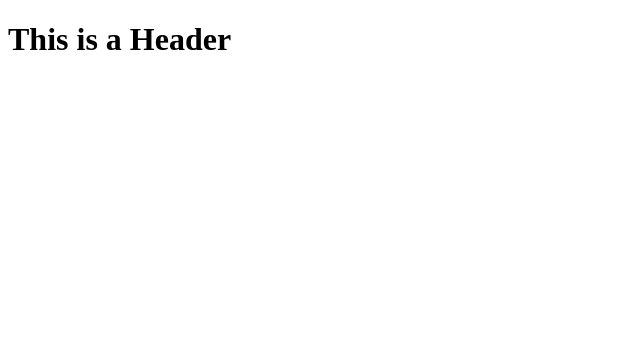
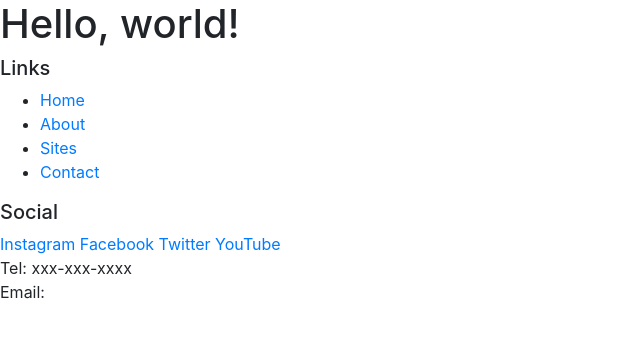
Before and after one commit to j-Arez/Bootstrap_Donut_shop, a website: page index.html in a window 1280 px wide. Shown: the whole page, without its empty margins (0-640 px from the left). Drawn offline with nearby package versions, Linux system fonts and the light colour scheme.

Commit message:
Second Commit

```diff
--- a/index.html
+++ b/index.html
@@ -1,6 +1,64 @@
 <!DOCTYPE html>
-<html>
-   <body>
-      <h1>This is a Header</h1>
-   </body>
+<html lang="en">
+
+   <head>
+      <!-- Required meta tags -->
+      <meta charset="utf-8">
+      <meta name="viewport" content="width=device-width, initial-scale=1, shrink-to-fit=no">
+
+      <!-- Bootstrap CSS -->
+      <link rel="stylesheet" href="https://stackpath.bootstrapcdn.com/bootstrap/4.1.3/css/bootstrap.min.css" integrity="sha384-MCw98/SFnGE8fJT3GXwEOngsV7Zt27NXFoaoApmYm81iuXoPkFOJwJ8ERdknLPMO" crossorigin="anonymous">
+
+      <title>Hello, world!</title>
+    </head>
+    <body>
+      <h1>Hello, world!</h1>
+
+      <!-- Optional JavaScript -->
+      <!-- jQuery first, then Popper.js, then Bootstrap JS -->
+      <script src="https://code.jquery.com/jquery-3.3.1.slim.min.js" integrity="sha384-q8i/X+965DzO0rT7abK41JStQIAqVgRVzpbzo5smXKp4YfRvH+8abtTE1Pi6jizo" crossorigin="anonymous"></script>
+      <script src="https://cdnjs.cloudflare.com/ajax/libs/popper.js/1.14.3/umd/popper.min.js" integrity="sha384-ZMP7rVo3mIykV+2+9J3UJ46jBk0WLaUAdn689aCwoqbBJiSnjAK/l8WvCWPIPm49" crossorigin="anonymous"></script>
+      <script src="https://stackpath.bootstrapcdn.com/bootstrap/4.1.3/js/bootstrap.min.js" integrity="sha384-ChfqqxuZUCnJSK3+MXmPNIyE6ZbWh2IMqE241rYiqJxyMiZ6OW/JmZQ5stwEULTy" crossorigin="anonymous"></script>
+    </body>
+  </html>
+
+
+<body>
+
+
+
+
+
+
+
+    <footer>
+        <div>
+            <h5>Links</h5>
+            <ul>
+                <li><a href="#">Home</a></li>
+                <li><a href="#">About</a></li>
+                <li><a href="#">Sites</a></li>
+                <li><a href="#">Contact</a></li>
+            </ul>
+        </div>
+        <div>
+            <h5>Social</h5>
+            <a href="http://instagram.com/">Instagram</a>
+            <a href="http://facebook.com/">Facebook</a>
+            <a href="http://twitter.com/">Twitter</a>
+            <a href="http://youtube.com/">YouTube</a>
+        </div>
+        <div>
+            Tel: xxx-xxx-xxxx<br />
+            Email:
+        </div>
+    </footer>
+
+    <!-- jQuery must come first, then Popper.js, then the Bootstrap JavaScript plugins.-->
+    <!--<script src="node_modules/jquery/dist/jquery.slim.min.js"></script>
+    <!--<script src="node_modules/popper.js/dist/umd/popper.min.js"></script>
+    <!--<script src="node_modules/bootstrap/dist/js/bootstrap.min.js"></script>
+
+</body>
+
 </html>
```
Also changed, not shown: package.json (added, +29 -0 lines), 2 other files.
